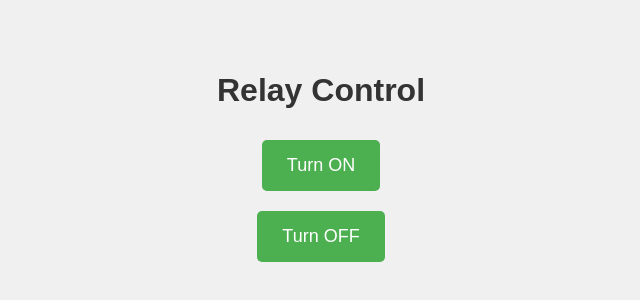
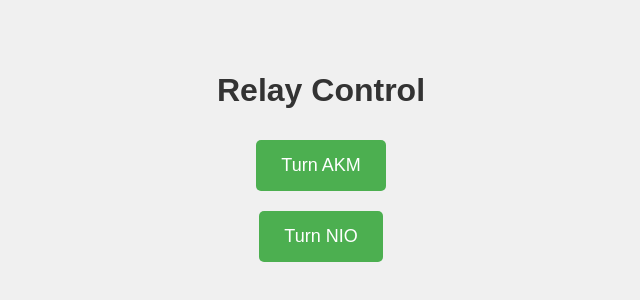
Before and after one commit to Sagi6120/relay-On-Off, a plain HTML site: page index.html in a window 1280 px wide. Shown: the part 220-520 px from the top of the page, without its empty margins (319-959 px from the left). Drawn offline with Linux system fonts and the light colour scheme.

Commit message:
Update index.html

```diff
--- a/index.html
+++ b/index.html
@@ -9,8 +9,8 @@
 </head>
 <body>
     <h1>Relay Control</h1>
-    <button id="turnOnButton">Turn ON</button>
-    <button id="turnOffButton">Turn OFF</button>
+    <button id="turnOnButton">Turn AKM</button>
+    <button id="turnOffButton">Turn NIO</button>
     <p id="statusMessage"></p> <!-- To display status messages -->
 </body>
 </html>
```
